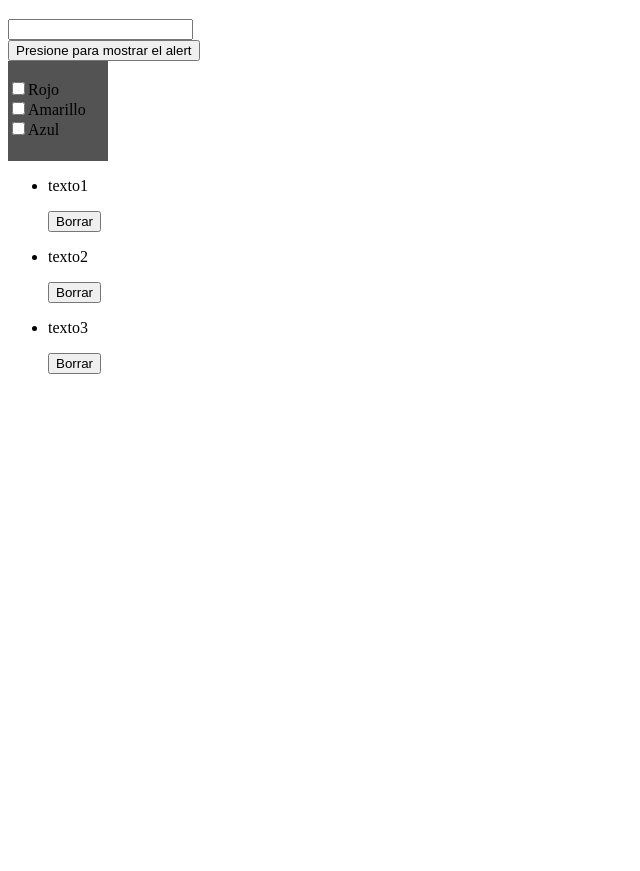
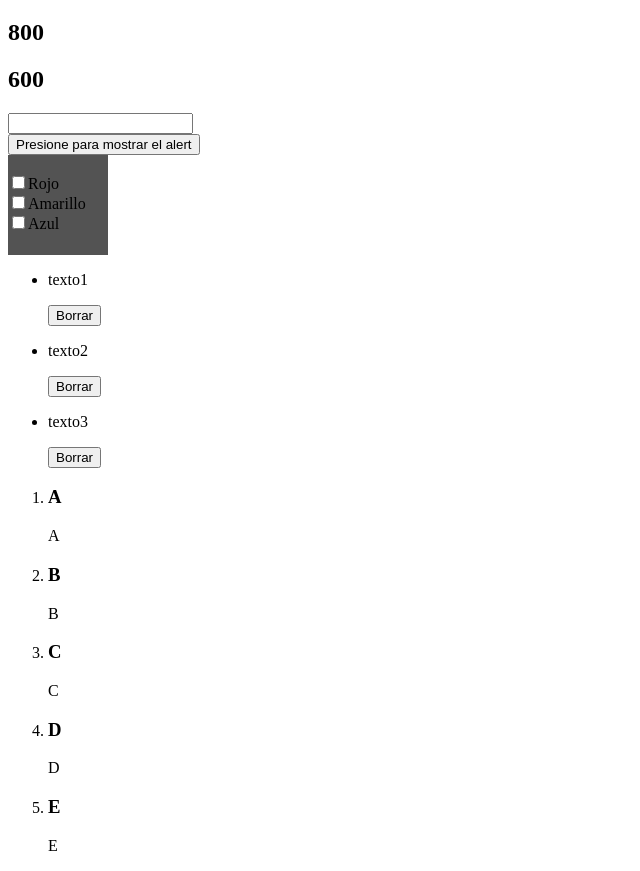
Before and after one commit to RaTon84/CETI-JavaScript, a plain HTML site: page practicas en Vsc/practica2.html in a window 1280 px wide. Shown: the part 61-932 px from the top of the page, without its empty margins (0-640 px from the left). Before the commit the page ends 800 px from the top, so only its background shows below. Drawn offline with Linux system fonts and the light colour scheme.

Commit message:
Update practica2.html

```diff
--- a/practicas en Vsc/practica2.html
+++ b/practicas en Vsc/practica2.html
@@ -129,18 +129,25 @@
         }
         /*Write a web page that contains an ol. Upon start, the script should add five li elements with the
         letters from A to E.*/
-        let cont = 0
-        const letras = [A,B,C,D,E]
-        const ol = document.getElementsByClassName('listaDesordenada')[cont];
-        funciton addElements(){
+        const letras = ["A","B","C","D","E"];
+        const listaDesordenada = document.getElementsByClassName('listaDesordenada')[0];
+        function addElements(){
             letras.forEach(element => {
-
+                /*creo el elemento a insertar en html (LI) */
+                let li = document.createElement('li');
+                /*creo el texto a agregar*/
+                let text = document.createTextNode(element);
+                /*otra opcion con comandos html*/
+                li.innerHTML = "<h3> "+element+"</h3>"
+                /*inserto el texto al elemento*/
+                li.appendChild(text);
+                /*inserto la lista que ya coniene el texto*/
+                listaDesordenada.appendChild(li);
             });
         }
+        addElements();
+    </script>
 
-
-
-    </script>
 </body>
 
 </html>
```
